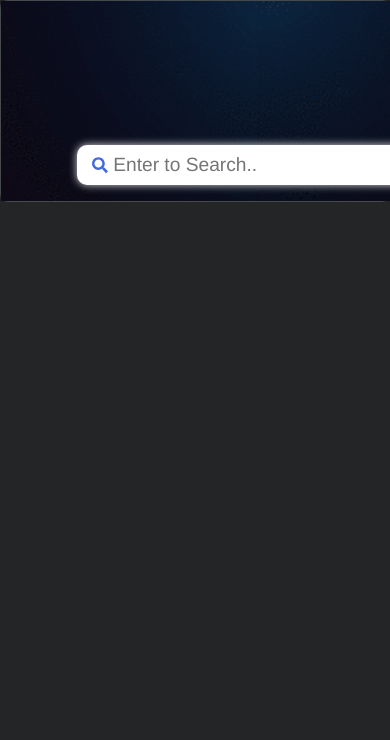
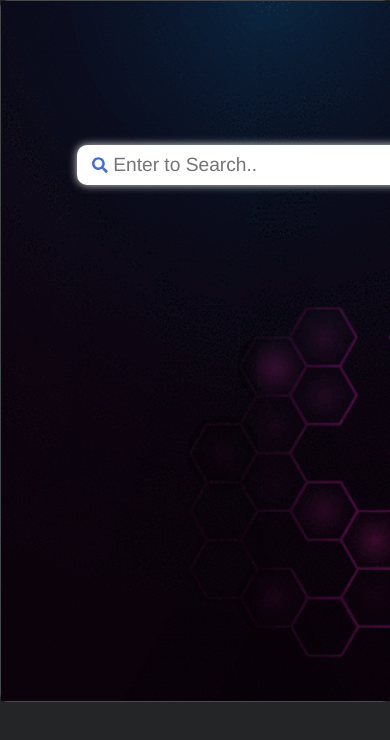
Before and after one commit to AYO-YUSSUF/React-Project, a React (Vite) app: page / in a window 390 px wide. Shown: the top 740 px of the page. Built offline with nearby package versions, Linux system fonts and the light colour scheme.

Commit message:
Update App.css

```diff
--- a/src/App.css
+++ b/src/App.css
@@ -137,7 +137,7 @@ a {
 /* Small devices (phones, 600px and down) */
 @media only screen and (max-width: 600px) {
   .App {
-    height:fit-content;
+    height:700px;
     background-size:cover;
   }
 
@@ -148,15 +148,15 @@ a {
   }
 
   .navbar-nav {
-    flex-direction:row;
-    justify-content:flex-end;
+    flex-direction:inherit;
+    justify-content:right;
   }
 }
 
 /* Medium devices (601px to 1024px) */
 @media only screen and (min-width: 601px) and (max-width: 1024px) {
   .App {
-    height: fit-content;
+    height: 738px;
   }
 
   .search-bar-container {
```
